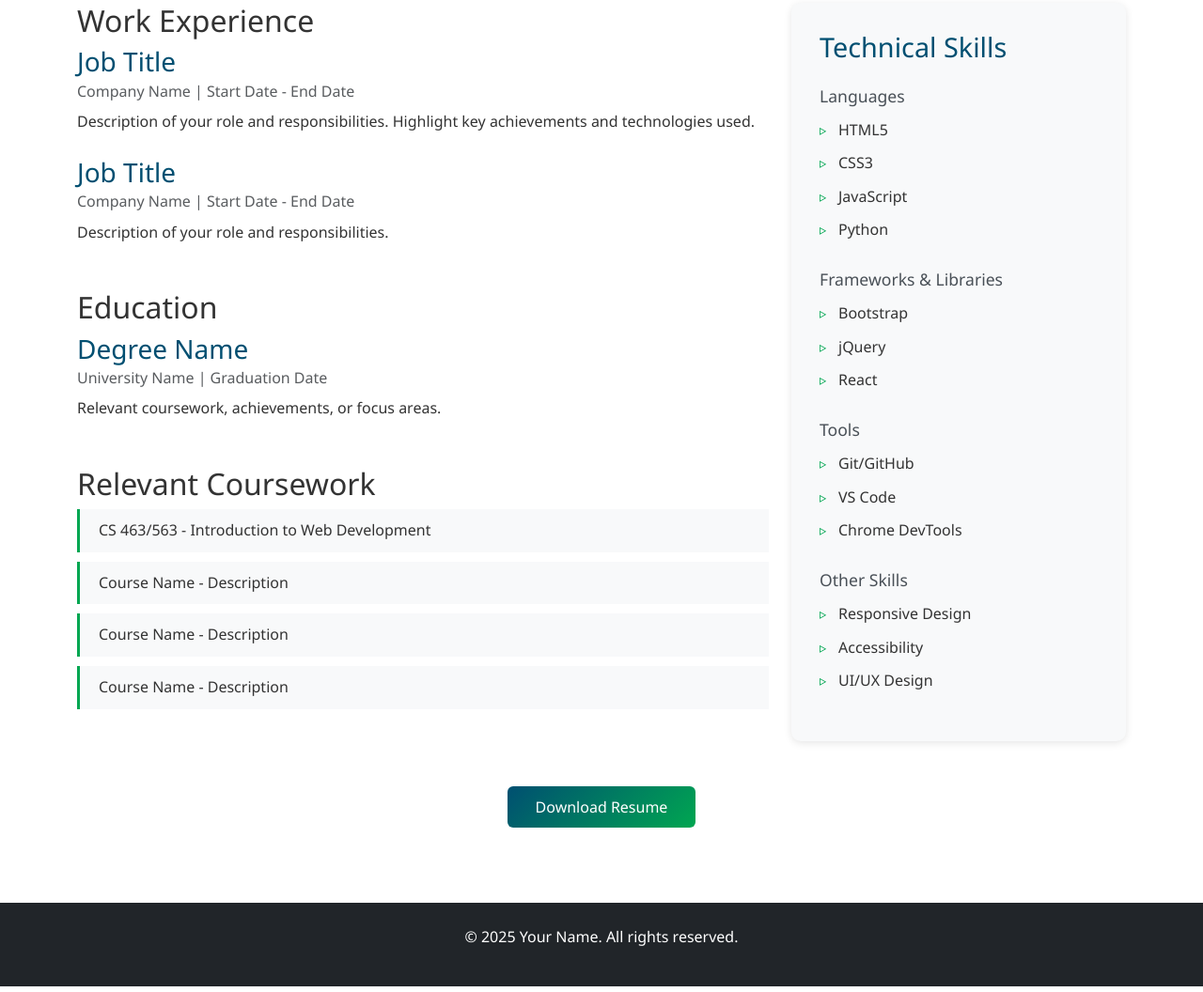
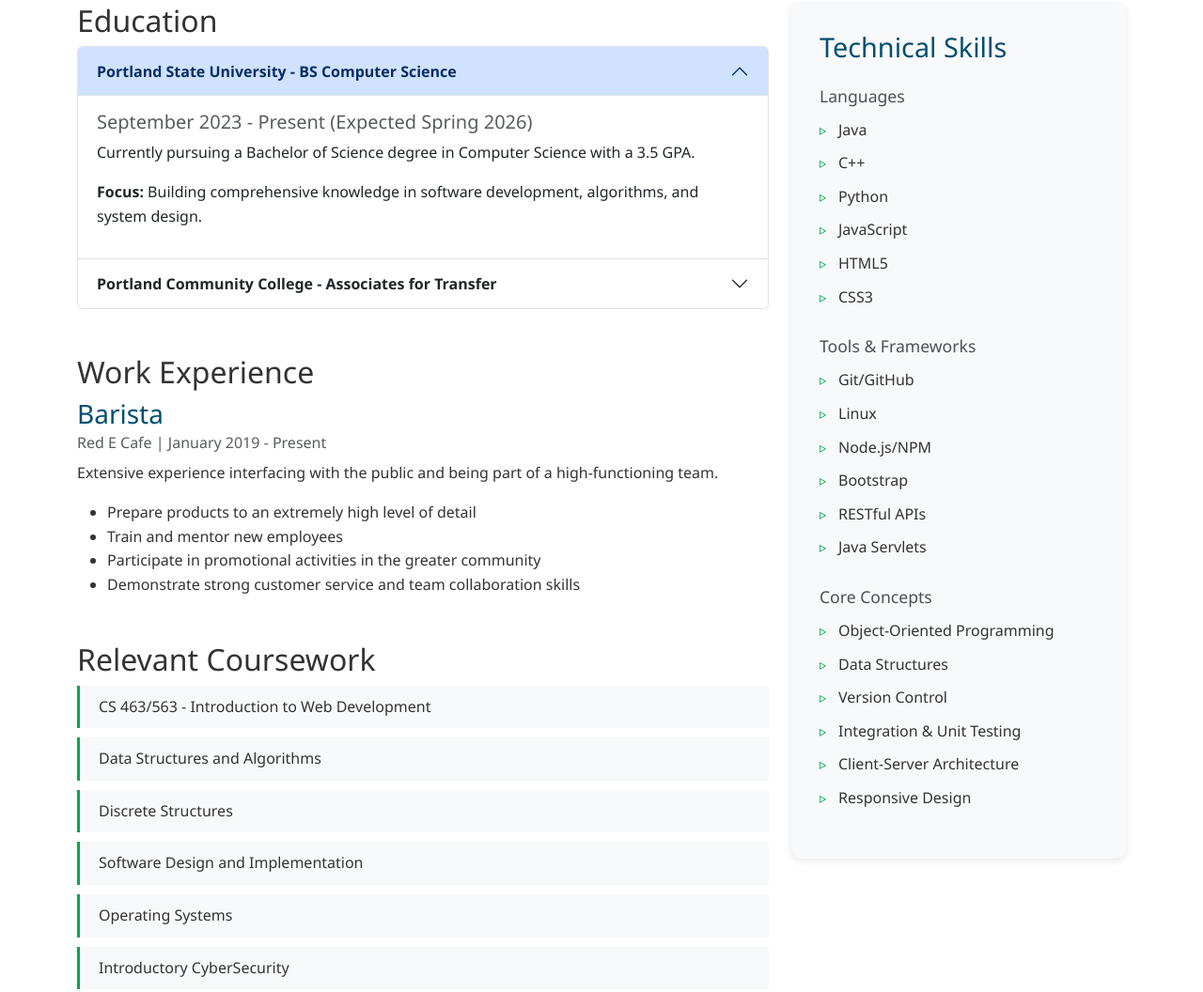
Before and after one commit to kylefwilson715/CS463---Website-Portfolio-Project, a plain HTML site: page experience.html in a window 1280 px wide. Shown: the part 254-1310 px from the top of the page at 94% size. Drawn offline with nearby package versions, Linux system fonts and the light colour scheme.

Commit message:
filled in some content for pages

```diff
--- a/experience.html
+++ b/experience.html
@@ -34,34 +34,62 @@
 
             <div class="row">
                 <div class="col-md-8">
-                    <h2>Work Experience</h2>
+                    <h2>Education</h2>
+
+                    <div class="accordion mb-5" id="educationAccordion">
+                        <div class="accordion-item">
+                            <h2 class="accordion-header">
+                                <button class="accordion-button" type="button" data-bs-toggle="collapse" data-bs-target="#psu" aria-expanded="true" aria-controls="psu">
+                                    <strong>Portland State University - BS Computer Science</strong>
+                                </button>
+                            </h2>
+                            <div id="psu" class="accordion-collapse collapse show" data-bs-parent="#educationAccordion">
+                                <div class="accordion-body">
+                                    <h5 class="text-muted">September 2023 - Present (Expected Spring 2026)</h5>
+                                    <p>Currently pursuing a Bachelor of Science degree in Computer Science with a 3.5 GPA.</p>
+                                    <p><strong>Focus:</strong> Building comprehensive knowledge in software development, algorithms, and system design.</p>
+                                </div>
+                            </div>
+                        </div>
+
+                        <div class="accordion-item">
+                            <h2 class="accordion-header">
+                                <button class="accordion-button collapsed" type="button" data-bs-toggle="collapse" data-bs-target="#pcc" aria-expanded="false" aria-controls="pcc">
+                                    <strong>Portland Community College - Associates for Transfer</strong>
+                                </button>
+                            </h2>
+                            <div id="pcc" class="accordion-collapse collapse" data-bs-parent="#educationAccordion">
+                                <div class="accordion-body">
+                                    <h5 class="text-muted">January 2020 - June 2023</h5>
+                                    <p>Completed an Associates for Transfer degree in Computer Science.</p>
+                                    <p><strong>Achievement:</strong> Successfully transferred to Portland State University to continue computer science studies.</p>
+                                </div>
+                            </div>
+                        </div>
+                    </div>
+
+                    <h2 class="mt-5">Work Experience</h2>
 
                     <div class="experience-item mb-4">
-                        <h3>Job Title</h3>
-                        <h4 class="text-muted">Company Name | Start Date - End Date</h4>
-                        <p>Description of your role and responsibilities. Highlight key achievements and technologies used.</p>
-                    </div>
-
-                    <div class="experience-item mb-4">
-                        <h3>Job Title</h3>
-                        <h4 class="text-muted">Company Name | Start Date - End Date</h4>
-                        <p>Description of your role and responsibilities.</p>
-                    </div>
-
-                    <h2 class="mt-5">Education</h2>
-
-                    <div class="experience-item mb-4">
-                        <h3>Degree Name</h3>
-                        <h4 class="text-muted">University Name | Graduation Date</h4>
-                        <p>Relevant coursework, achievements, or focus areas.</p>
+                        <h3>Barista</h3>
+                        <h4 class="text-muted">Red E Cafe | January 2019 - Present</h4>
+                        <p>Extensive experience interfacing with the public and being part of a high-functioning team.</p>
+                        <ul>
+                            <li>Prepare products to an extremely high level of detail</li>
+                            <li>Train and mentor new employees</li>
+                            <li>Participate in promotional activities in the greater community</li>
+                            <li>Demonstrate strong customer service and team collaboration skills</li>
+                        </ul>
                     </div>
 
                     <h2 class="mt-5">Relevant Coursework</h2>
                     <ul class="coursework-list">
                         <li>CS 463/563 - Introduction to Web Development</li>
-                        <li>Course Name - Description</li>
-                        <li>Course Name - Description</li>
-                        <li>Course Name - Description</li>
+                        <li>Data Structures and Algorithms</li>
+                        <li>Discrete Structures</li>
+                        <li>Software Design and Implementation</li>
+                        <li>Operating Systems</li>
+                        <li>Introductory CyberSecurity</li>
                     </ul>
                 </div>
 
@@ -71,47 +99,38 @@
 
                         <h4 class="mt-4">Languages</h4>
                         <ul>
+                            <li>Java</li>
+                            <li>C++</li>
+                            <li>Python</li>
+                            <li>JavaScript</li>
                             <li>HTML5</li>
                             <li>CSS3</li>
-                            <li>JavaScript</li>
-                            <li>Python</li>
                         </ul>
 
-                        <h4 class="mt-4">Frameworks & Libraries</h4>
+                        <h4 class="mt-4">Tools & Frameworks</h4>
                         <ul>
+                            <li>Git/GitHub</li>
+                            <li>Linux</li>
+                            <li>Node.js/NPM</li>
                             <li>Bootstrap</li>
-                            <li>jQuery</li>
-                            <li>React</li>
+                            <li>RESTful APIs</li>
+                            <li>Java Servlets</li>
                         </ul>
 
-                        <h4 class="mt-4">Tools</h4>
+                        <h4 class="mt-4">Core Concepts</h4>
                         <ul>
-                            <li>Git/GitHub</li>
-                            <li>VS Code</li>
-                            <li>Chrome DevTools</li>
-                        </ul>
-
-                        <h4 class="mt-4">Other Skills</h4>
-                        <ul>
+                            <li>Object-Oriented Programming</li>
+                            <li>Data Structures</li>
+                            <li>Version Control</li>
+                            <li>Integration & Unit Testing</li>
+                            <li>Client-Server Architecture</li>
                             <li>Responsive Design</li>
-                            <li>Accessibility</li>
-                            <li>UI/UX Design</li>
                         </ul>
                     </div>
                 </div>
             </div>
-
-            <div class="text-center mt-5">
-                <a href="assets/resume.pdf" class="btn btn-primary" target="_blank">Download Resume</a>
-            </div>
         </div>
     </section>
-
-    <footer class="bg-dark text-white text-center py-4">
-        <div class="container">
-            <p>&copy; 2025 Your Name. All rights reserved.</p>
-        </div>
-    </footer>
 
     <script src="https://cdn.jsdelivr.net/npm/bootstrap@5.3.0/dist/js/bootstrap.bundle.min.js"></script>
     <script src="js/main.js"></script>
```
Also changed, not shown: about.html (+13 -18 lines), contact.html (+15 -11 lines), projects.html (+43 -11 lines).
